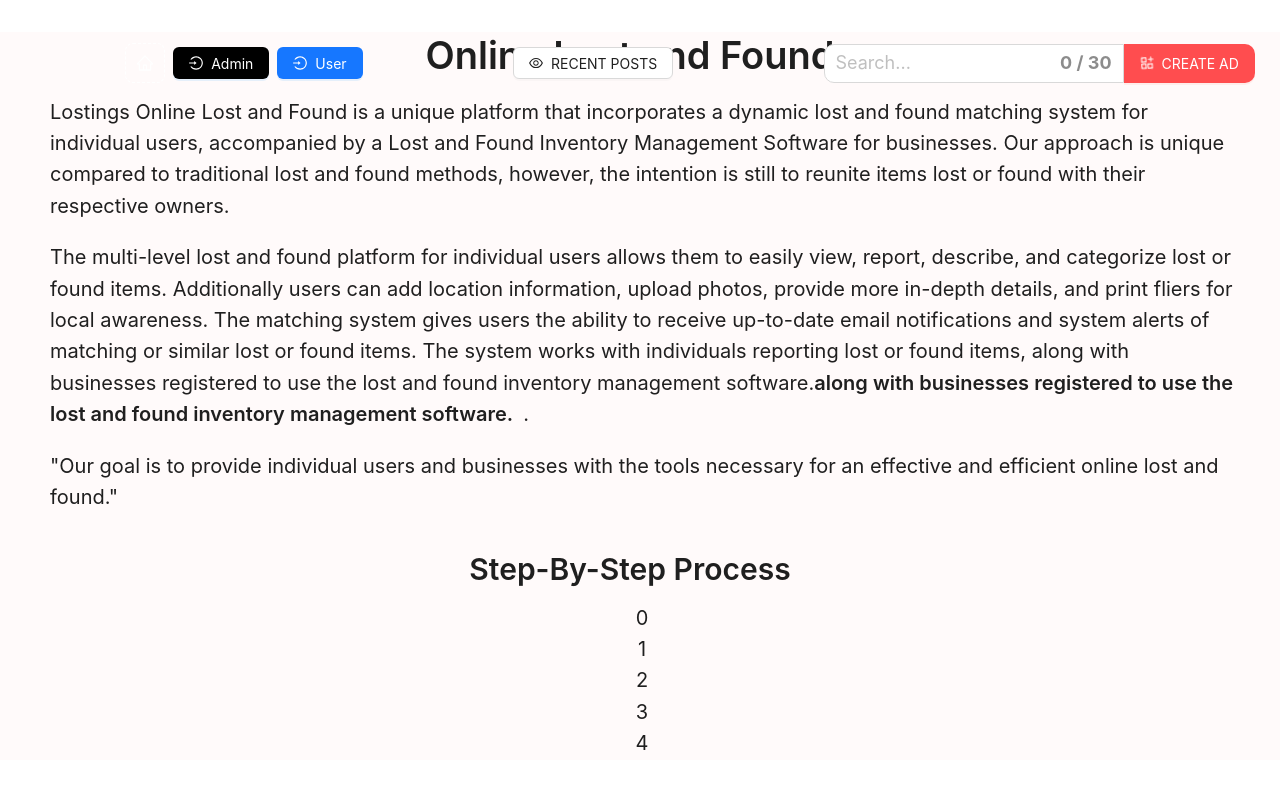
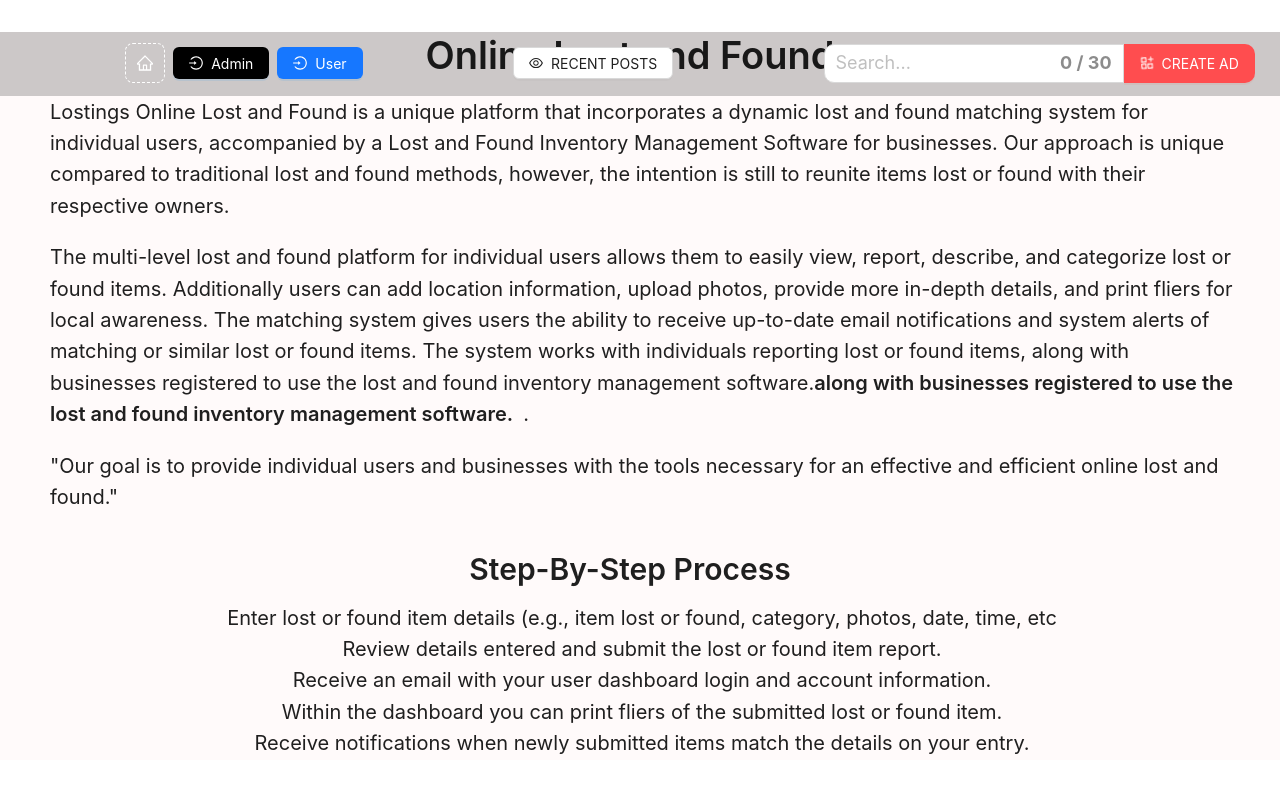
Before and after one commit to Gunplay/lostandfound-service, a React (Create React App) app: page /manual in a window 1280 px wide. Shown: the top 792 px of the page. Built offline with nearby package versions, Linux system fonts and the light colour scheme.

Commit message:
new upd 2

```diff
--- a/src/components/Header/index.tsx
+++ b/src/components/Header/index.tsx
@@ -12,8 +12,7 @@
 const { Header } = Layout;
 
 const headerStyle: React.CSSProperties = {
-    // marginTop: "0px",
-    backgroundColor: "transparent",
+    backgroundColor: "rgba(0, 0, 0, 0.2)", // Четвертое значение (0.5) определяет степень прозрачности
     position: "fixed",
     width: "100%",
     zIndex: 69,
--- a/src/pages/MainManualLostAndFound/index.tsx
+++ b/src/pages/MainManualLostAndFound/index.tsx
@@ -42,8 +42,8 @@
 
                     <Paragraph code={false}>
                         <ul style={{ textAlign: "center", marginBottom: "30px", margin: "auto 50px", listStyleType: "none" }}>
-                            {textList.map((i, text) => (
-                                <li key={i}>{text}</li>
+                            {textList.map((text) => (
+                                <li key={text}>{text}</li>
                             ))}
                         </ul>
                     </Paragraph>
```
